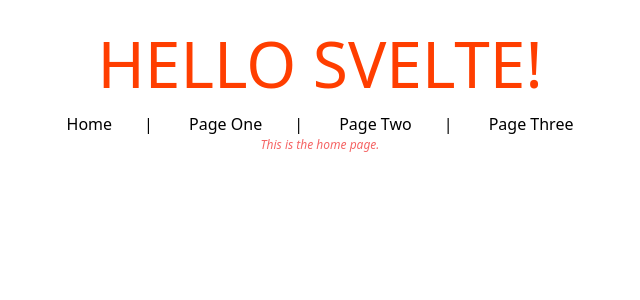
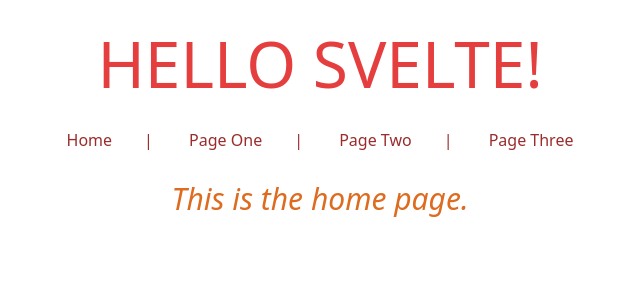
Before and after one commit to CottonPajamas/svelte-app, a Svelte app: page / in a window 1280 px wide. Shown: the top 300 px of the page, without its empty margins (320-960 px from the left). Built offline with nearby package versions, Linux system fonts and the light colour scheme.

Commit message:
Modified css to use tailwindcss.

```diff
--- a/src/App.svelte
+++ b/src/App.svelte
@@ -24,17 +24,17 @@
 	export let name;
 </script>
 
-	<svelte:window on:popstate={handlerBackNavigation} />
-
-
-<main>
-	<h1>Hello {name}!</h1>
-	<div>
+<!-- Event handler to handle 'back' button events -->
+<svelte:window on:popstate={handlerBackNavigation} />
+<main class="text-center px-1 m-0">
+	<h1 class="uppercase font-hairline m-0 p-4 text-red-600 text-5xl md:text-6xl lg:text-6xl">Hello {name}!</h1>
+	<div class="font-medium text-red-800 text-sm md:text-base lg:text-base pl-4 pr-4">
 		<RouterLink page={{path: '/', name: 'Home'}} />&emsp;&emsp;|&emsp;&emsp;
 		<RouterLink page={{path: '/one', name: 'Page One'}} />&emsp;&emsp;|&emsp;&emsp;
 		<RouterLink page={{path: '/two', name: 'Page Two'}} />&emsp;&emsp;|&emsp;&emsp;
 		<RouterLink page={{path: '/three', name: 'Page Three'}} />
 	</div>
+	<br>
 	<div id="pageContent">
 		<!-- Page component updates here -->
 		<svelte:component this={router[$curRoute]} />
@@ -42,19 +42,19 @@
 </main>
 
 <style>
-	main {
+	/* main {
 		text-align: center;
 		padding: 1em;
-		max-width: 240px;
+		max-width: 80%;
 		margin: 0 auto;
-	}
+	} */
 
-	h1 {
+	/* h1 {
 		color: #ff3e00;
 		text-transform: uppercase;
 		font-size: 4em;
 		font-weight: 100;
-	}
+	} */
 
 	@media (min-width: 640px) {
 		main {
--- a/src/components/Home.svelte
+++ b/src/components/Home.svelte
@@ -2,4 +2,4 @@
 
 </script>
 
-<h2 class="text-red-500 text-xs italic">This is the home page.</h2>
+<h2 class="text-orange-600 text-3xl italic">This is the home page.</h2>
--- a/src/components/One.svelte
+++ b/src/components/One.svelte
@@ -21,6 +21,10 @@
 	}
 </script>
 
+<div class="text-orange-700 italic text-base md:text-xl">
+	Some basic stuff on how to use Svelte :D
+</div>
+<br>
 
 <div class="card">
 		<div class="container">
--- a/src/components/Three.svelte
+++ b/src/components/Three.svelte
@@ -3,7 +3,10 @@
 </script>
 
 
-<h1>This is page three.</h1>
+<div class="text-orange-700 italic text-base md:text-xl">
+  This is page three.
+</div>
+<br>
 
 
 <style>
--- a/src/components/Two.svelte
+++ b/src/components/Two.svelte
@@ -2,9 +2,16 @@
 
 </script>
 
+<div class="text-orange-700 italic text-base md:text-xl">
+	Moar stuff on using Svelte :P
+</div>
+<br>
 
-<h1>This is page two.</h1>
-
+<div class="flex flex-col bg-gray-200 m-5">
+  <div class="text-gray-700 text-center bg-gray-400 px-4 py-2 m-2">1</div>
+  <div class="text-gray-700 text-center bg-gray-400 px-4 py-2 m-2">2</div>
+  <div class="text-gray-700 text-center bg-gray-400 px-4 py-2 m-2">3</div>
+</div>
 
 <style>
 
```
Also changed, not shown: public/build/bundle.css, public/build/bundle.js, 2 other files (tests, documents, lock files or other folders).
